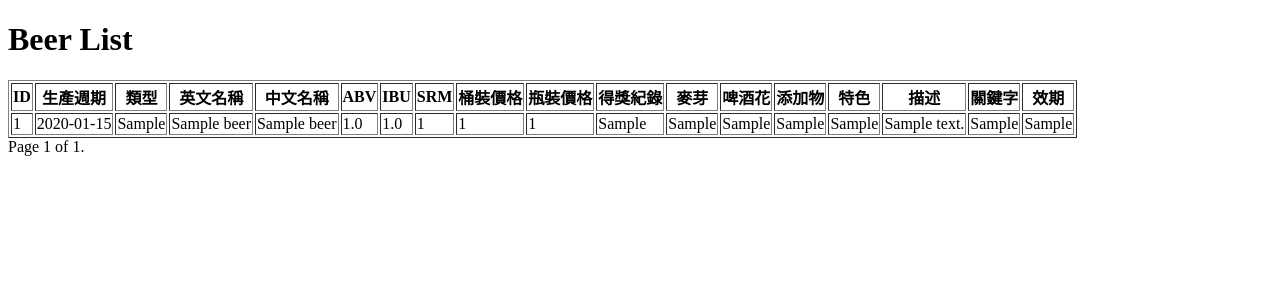
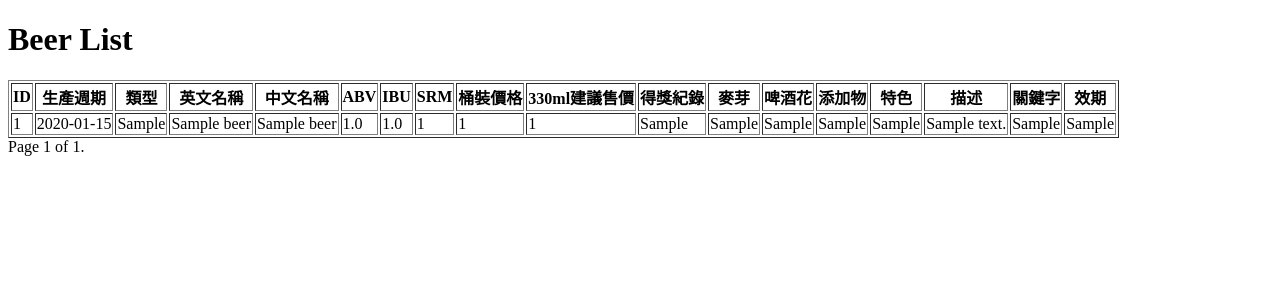
Before and after one commit to ZhangMenBrewery/zmb_line_bot, a Django app: page /beers/ in a window 1280 px wide. Shown: the top 300 px of the page. Run offline with Django 4.2, Linux system fonts and the light colour scheme; tables that the repository leaves empty hold one stand-in row (values such as "Sample post").

Commit message:
modify html

```diff
--- a/templates/beer_list.html
+++ b/templates/beer_list.html
@@ -17,7 +17,7 @@
             <th>IBU</th>
             <th>SRM</th>
             <th>桶裝價格</th>
-            <th>瓶裝價格</th>
+            <th>330ml建議售價</th>
             <th>得獎紀錄</th>
             <th>麥芽</th>
             <th>啤酒花</th>
```
